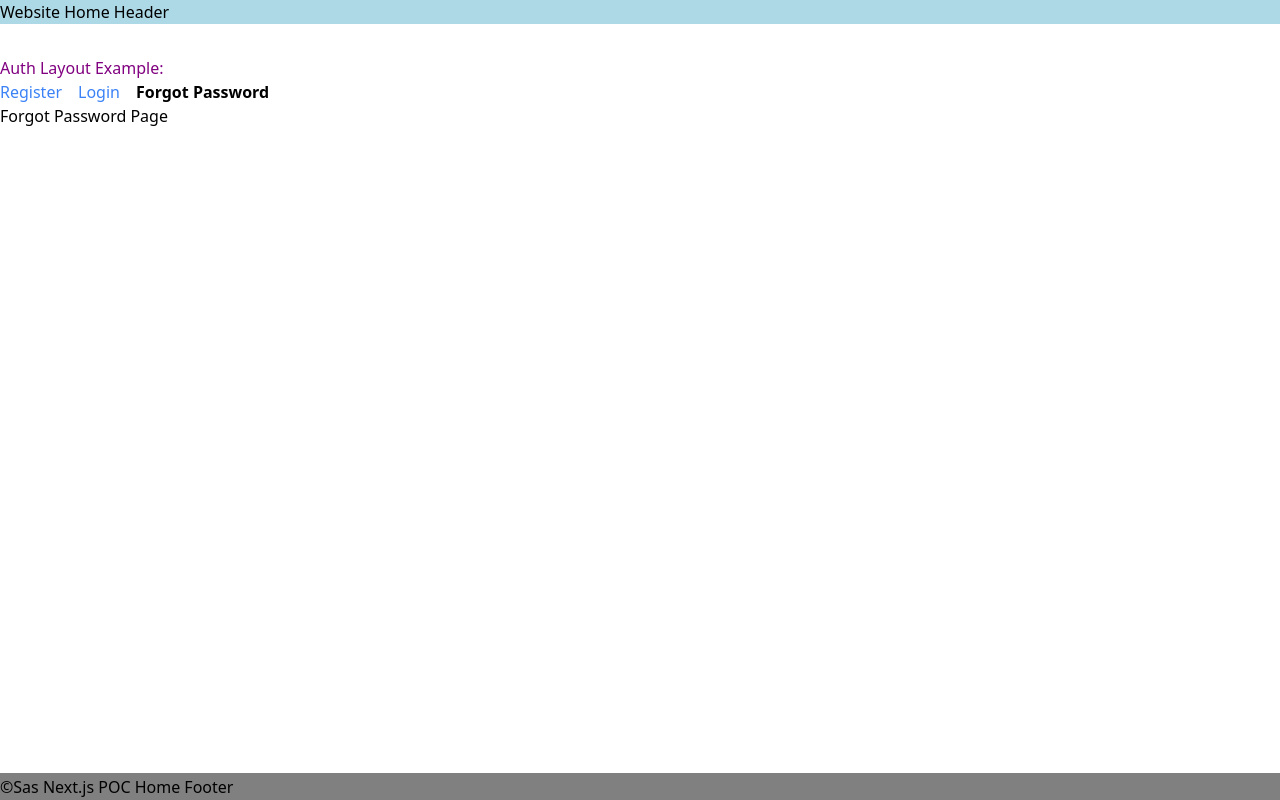
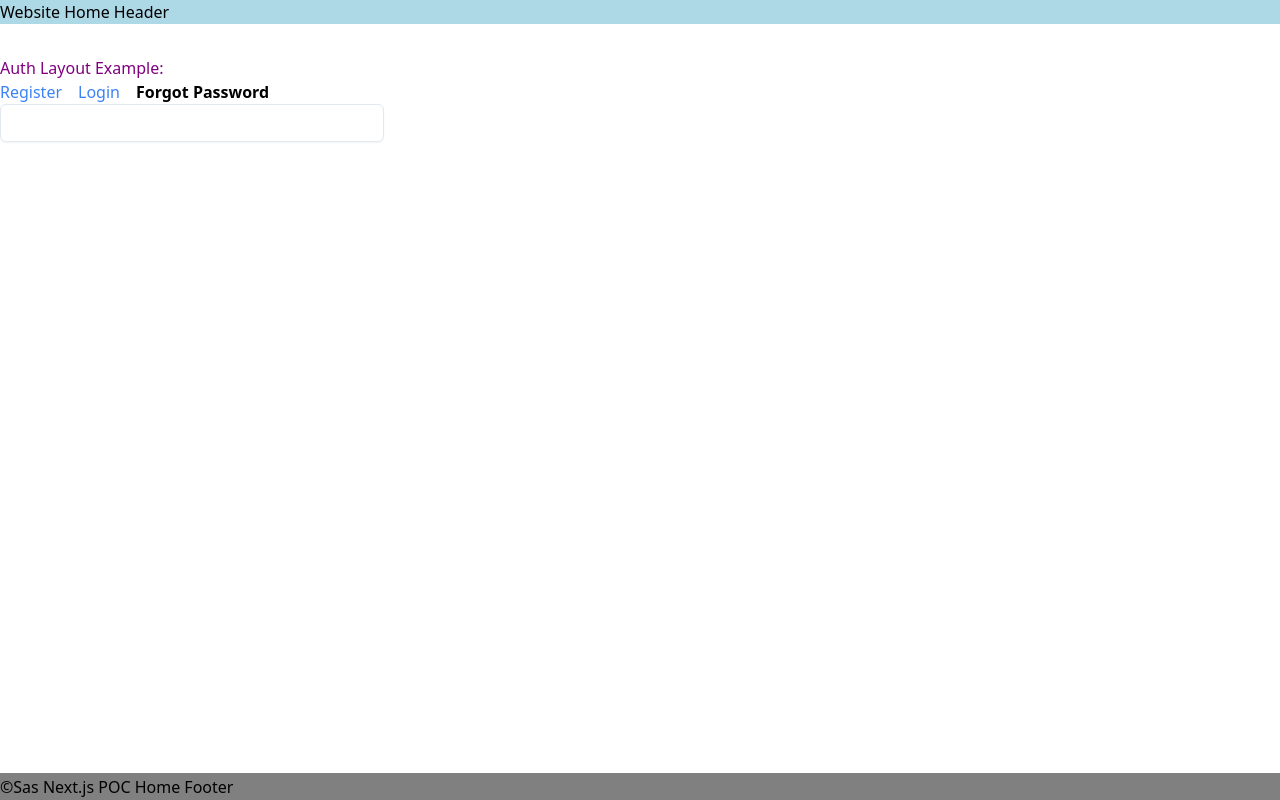
Before and after one commit to Sasmita07/next14-poc, a Next.js app: page /forgot-password in a window 1280 px wide. Built offline with nearby package versions, Linux system fonts and the light colour scheme.

Commit message:
feat: templates and error boundary

```diff
--- a/src/app/(auth)/layout.tsx
+++ b/src/app/(auth)/layout.tsx
@@ -33,7 +33,7 @@ export default function AuthLayout({children }: {children: React.ReactNode}){
                 })
             }
 
-            {children}
+           {children}
         </div>
     )
 }
--- a/src/app/(auth)/styles.css
+++ b/src/app/(auth)/styles.css
@@ -1,3 +1,3 @@
 @tailwind base;
 @tailwind component;
-@tailwind utilities
+@tailwind utilities;
--- /dev/null
+++ b/src/app/(auth)/template.tsx
@@ -0,0 +1,19 @@
+'use client'
+import { useState } from 'react';
+import './styles.css';
+
+
+export default function AuthTemplate(){
+   const [input, setInput] = useState("");
+
+    return (
+        <div>
+            <div className="w-full max-w-sm min-w-[200px]">
+                <input value={input}
+                    className="w-full bg-transparent placeholder:text-slate-400 text-slate-700 text-sm border border-slate-200 rounded-md px-3 py-2 transition duration-300 ease focus:outline-none focus:border-slate-400 hover:border-slate-300 shadow-sm focus:shadow"
+                    onChange= {(e) => setInput(e.target.value)}
+                />
+           </div>
+        </div>
+    )
+}
--- /dev/null
+++ b/src/app/_lib/random-number-generator.ts
@@ -0,0 +1,3 @@
+export const getRandomValue = (count: number) => {
+  return Math.floor(Math.random() * count);
+};
--- /dev/null
+++ b/src/app/blog/loading.tsx
@@ -0,0 +1,7 @@
+export default function Loading() {
+    return (
+        <>
+            <h2>Loading...........</h2>
+        </>
+    )
+}
--- a/src/app/dashboard/page.tsx
+++ b/src/app/dashboard/page.tsx
@@ -1,6 +1,6 @@
-function BarChart() {
-    return <h2>This is Bar Chart</h2>
-}
+// function BarChart() {
+//     return <h2>This is Bar Chart</h2>
+// }
 
 export default function Dashboard(){
     return <h2>Hello DashBoard</h2>
--- /dev/null
+++ b/src/app/globals.css
@@ -0,0 +1,27 @@
+@tailwind base;
+@tailwind components;
+@tailwind utilities;
+
+:root {
+  --background: #ffffff;
+  --foreground: #171717;
+}
+
+@media (prefers-color-scheme: dark) {
+  :root {
+    --background: #0a0a0a;
+    --foreground: #ededed;
+  }
+}
+
+body {
+  color: var(--foreground);
+  background: var(--background);
+  font-family: Arial, Helvetica, sans-serif;
+}
+
+@layer utilities {
+  .text-balance {
+    text-wrap: balance;
+  }
+}
--- a/src/app/products/[productId]/layout.tsx
+++ b/src/app/products/[productId]/layout.tsx
@@ -1,7 +1,15 @@
+'use client'
+import { getRandomValue } from "@/app/_lib/random-number-generator";
+
 export default function ProductDetailsLayout({children }: {children: React.ReactNode}){
+    const random = getRandomValue(2);
+    if(random === 1){
+        throw new Error('Error loading product');
+    }
     return (
         <div style={{color: 'blue'}}>
         {children}
+        <p>Feature Product</p>
         </div>
     )
 }
--- /dev/null
+++ b/src/app/products/[productId]/reviews/[reviewId]/error.tsx
@@ -0,0 +1,6 @@
+'use client'
+export default function ErrorBoundary({error, reset} : {error: Error,
+    reset:  () => void;
+}){
+    return <div>{error.message} <button onClick={reset}>Try Again</button></div>
+}
--- a/src/app/products/[productId]/reviews/[reviewId]/page.tsx
+++ b/src/app/products/[productId]/reviews/[reviewId]/page.tsx
@@ -1,6 +1,12 @@
+'use client'
+import { getRandomValue } from "@/app/_lib/random-number-generator";
 import { notFound } from "next/navigation"
 
 export default function ReviewDetails({params} : { params: {productId: string, reviewId: string}}) {
+    const random = getRandomValue(2);
+    if(random === 1){
+        throw new Error('Error loading review');
+    }
     if(parseInt(params.reviewId)> 1000){
         notFound();
     }
--- /dev/null
+++ b/src/app/products/error.tsx
@@ -0,0 +1,6 @@
+'use client'
+export default function ErrorBoundary({error, reset} : {error: Error,
+    reset:  () => void;
+}){
+    return <div>{error.message} <button onClick={reset}>Try Again</button></div>
+}
```
